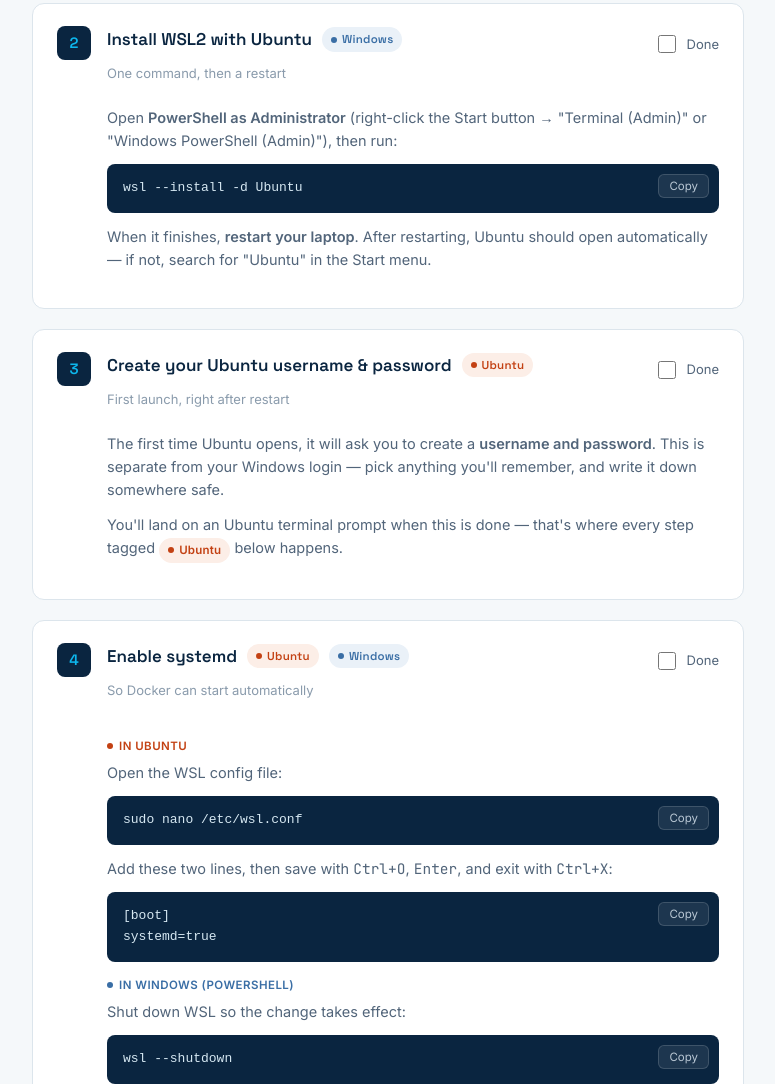
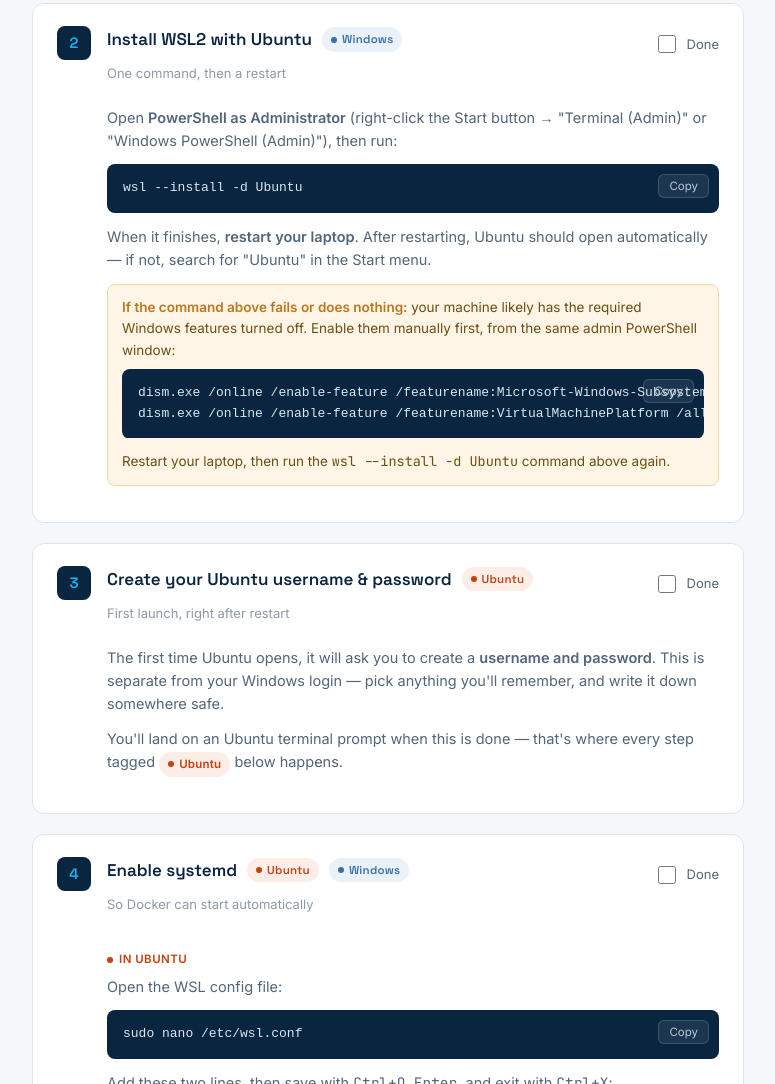
Before and after one commit to pathu10/docker-workshop-prerequisites, a plain HTML site: page index.html in a window 1280 px wide. Shown: the part 1002-2086 px from the top of the page, without its empty margins (252-1027 px from the left). Drawn offline with Linux system fonts and the light colour scheme; no server answers.

Commit message:
Update prerequsist with command to enable required feature if missing.

```diff
--- a/index.html
+++ b/index.html
@@ -100,6 +100,14 @@
         <pre>wsl --install -d Ubuntu</pre>
       </div>
       <p>When it finishes, <strong>restart your laptop</strong>. After restarting, Ubuntu should open automatically — if not, search for "Ubuntu" in the Start menu.</p>
+      <div class="callout"><strong>If the command above fails or does nothing:</strong> your machine likely has the required Windows features turned off. Enable them manually first, from the same admin PowerShell window:
+        <div class="code-block">
+          <button class="copy-btn" onclick="copyCode(this)">Copy</button>
+          <pre>dism.exe /online /enable-feature /featurename:Microsoft-Windows-Subsystem-Linux /all /norestart
+dism.exe /online /enable-feature /featurename:VirtualMachinePlatform /all /norestart</pre>
+        </div>
+        Restart your laptop, then run the <code>wsl --install -d Ubuntu</code> command above again.
+      </div>
     </div>
   </div>
 
```
